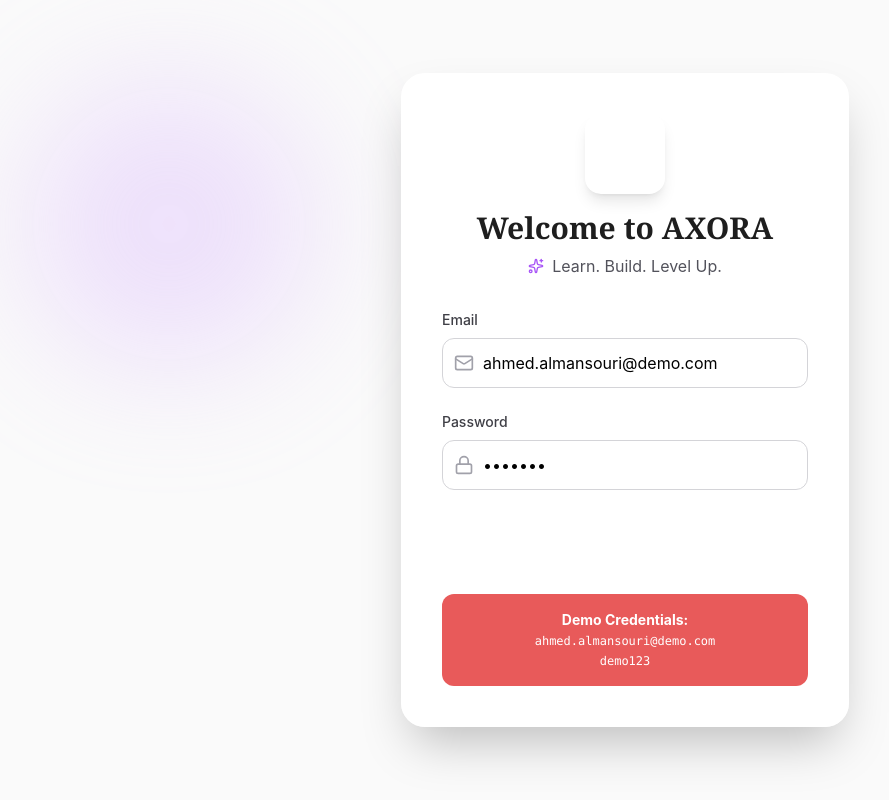
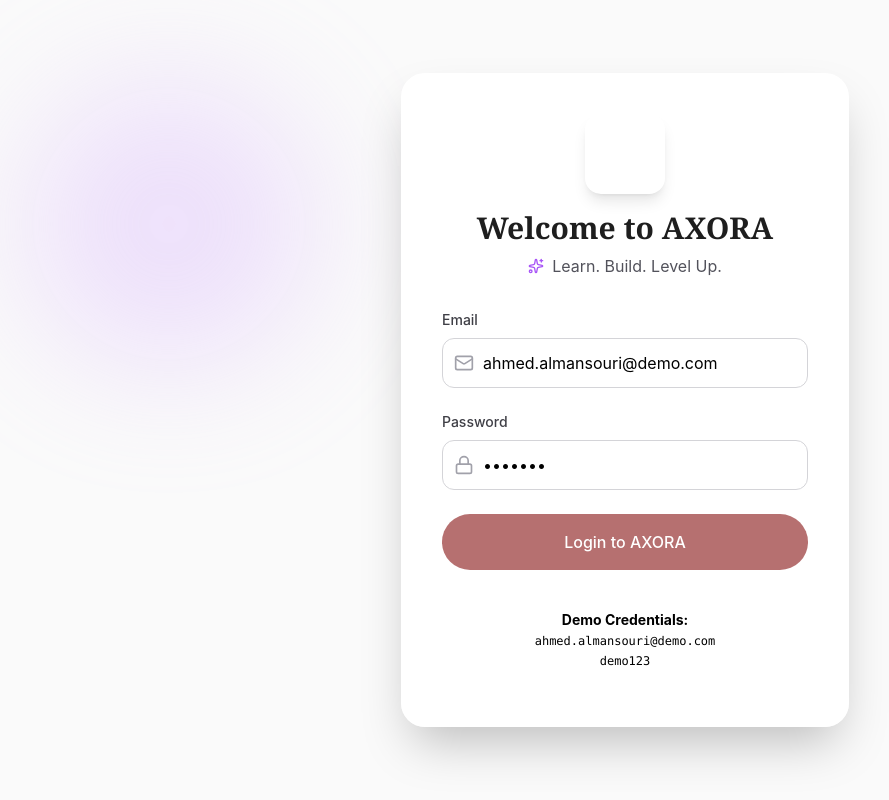
Before and after one commit to amnaik-amn/axora, a React (Create React App) app: page /login in a window 1280 px wide. Shown: the whole page, without its empty margins (15-904 px from the left). Built offline with nearby package versions, Linux system fonts and the light colour scheme; the HTML template or start-up script is replaced by a standard one.

Commit message:
pausing here

```diff
--- a/src/pages/Login.js
+++ b/src/pages/Login.js
@@ -89,18 +89,18 @@ const Login = () => {
 
               <button
                 type="submit"
-                className="w-full bg-brand text-white py-4 rounded-xl font-medium hover:shadow-lg transition-all hover:scale-[1.02] hover:bg-brand/90"
+                className="w-full bg-[#B67070] text-white py-4 rounded-full font-medium hover:bg-[#A05A5A] hover:shadow-lg hover:scale-105 transition-all duration-200 disabled:bg-gray-300 cursor-pointer"
               >
                 Login to AXORA
               </button>
             </form>
 
             {/* Demo Note */}
-            <div className="mt-6 p-4 bg-brand-500 rounded-xl">
-              <p className="text-sm text-white text-center">
-                <strong className="text-white">Demo Credentials:</strong><br />
-                <span className="font-mono text-xs text-white">ahmed.almansouri@demo.com</span><br />
-                <span className="font-mono text-xs text-white">demo123</span>
+            <div className="mt-6 p-4 rounded-xl">
+              <p className="text-sm text-black text-center">
+                <strong className="text-black">Demo Credentials:</strong><br />
+                <span className="font-mono text-xs text-black">ahmed.almansouri@demo.com</span><br />
+                <span className="font-mono text-xs text-black">demo123</span>
               </p>
             </div>
           </div>
```
